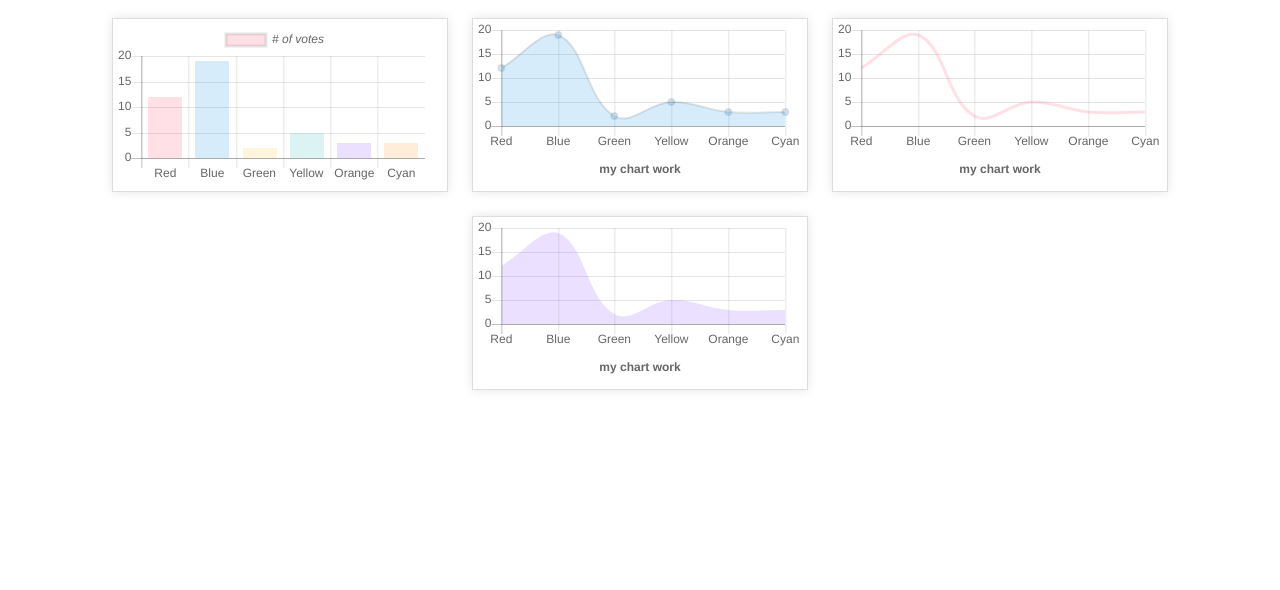
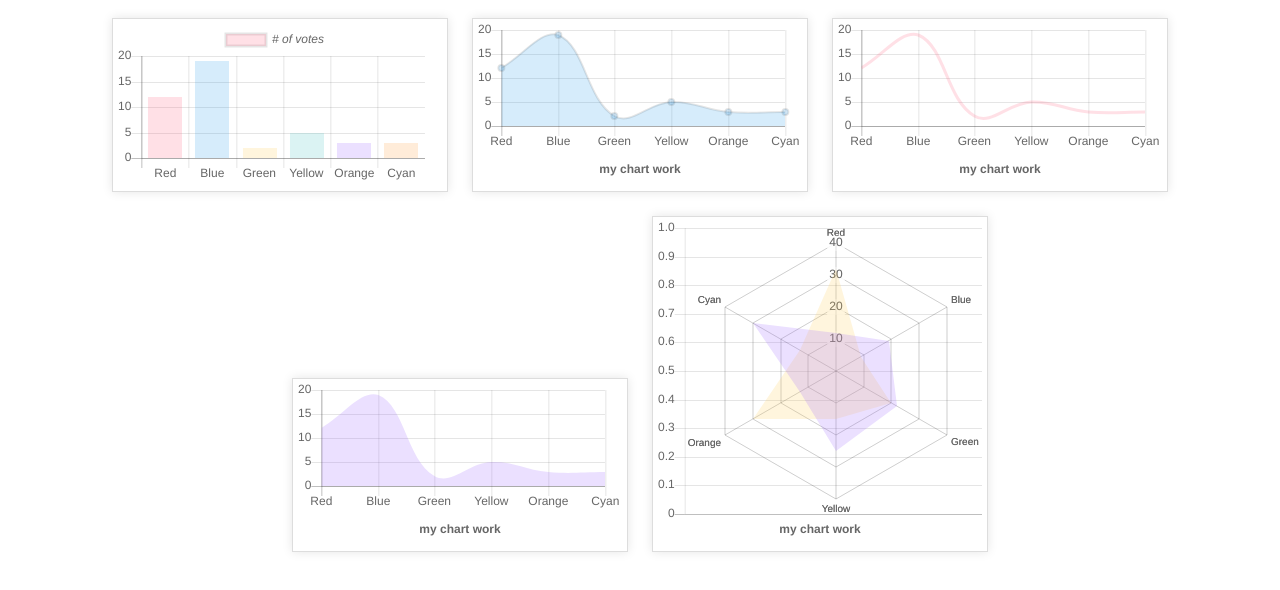
Before and after one commit to mamunmorshed/Chart.js-study, a plain HTML site: page index.html in a window 1280 px wide. Drawn offline with Linux system fonts and the light colour scheme.

Commit message:
practiced radar chart

```diff
--- a/index.html
+++ b/index.html
@@ -13,6 +13,7 @@
 <div><canvas class="charttwo"></canvas></div>
 <div><canvas class="chartthree"></canvas></div>
 <div><canvas class="chartfour"></canvas></div>
+<div><canvas class="chartfive"></canvas></div>
 
 <script src="script/Chart.bundle.min.js"></script>
 <script src="script/script.js"></script>
--- a/script/script.js
+++ b/script/script.js
@@ -154,3 +154,52 @@ new Chart(chartfour, {
     }
 
 });
+
+var chartfive = document.querySelectorAll('.chartfive')[0];
+new Chart(chartfive, {
+    type: 'radar',
+    data: {
+        labels: ["Red", "Blue", "Green", "Yellow", "Orange", "Cyan"],
+        datasets:[{
+            label: '# of 1st round votes',
+            data: [12, 19, 22, 25, 13, 30],
+            fill: true,
+            pointRadius: 0,
+            backgroundColor: 'rgba(153, 102, 255, 0.2)',
+            borderColor: 'rgba(153, 102, 255, 0)',
+            borderWidth: 1
+        },
+        {
+            label: '# of 2nd round votes',
+            data: [32, 9, 20, 15, 30, 13],
+            fill: true,
+            pointRadius: 0,
+            backgroundColor: 'rgba(255, 206, 86, 0.2)',
+            borderColor: 'rgba(255, 206, 86, 0.0)',
+            borderWidth: 1
+        }]
+    },
+    options: {
+        title:{
+            display: true,
+            text: 'my chart work',
+            position: 'bottom'
+        },
+        legend: {
+            display: false,
+            position:'bottom'
+        },
+        hover: {
+            mode: 'nearest'
+        },
+        responsive: true,
+        scales: {
+            yAxes:[{
+                ticks: {
+                    beginAtZero: true
+                }
+            }]
+        }
+    }
+
+});
```
